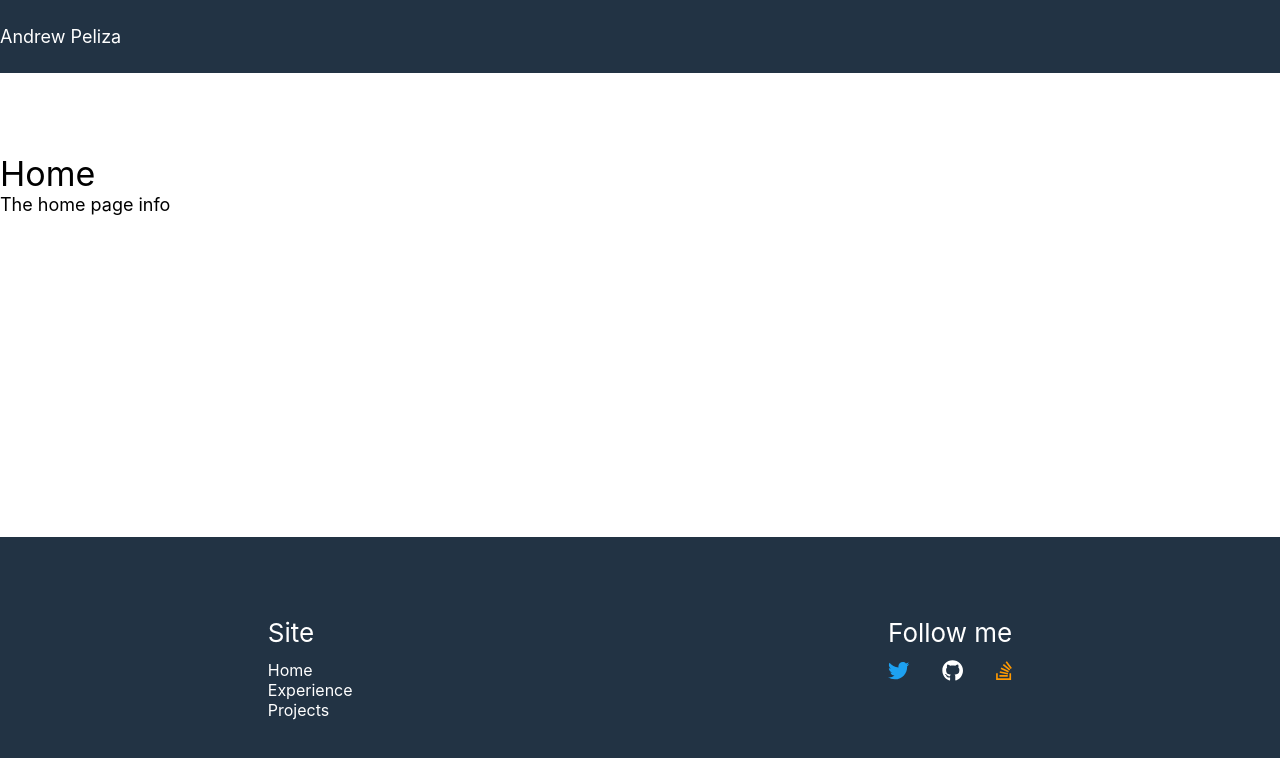
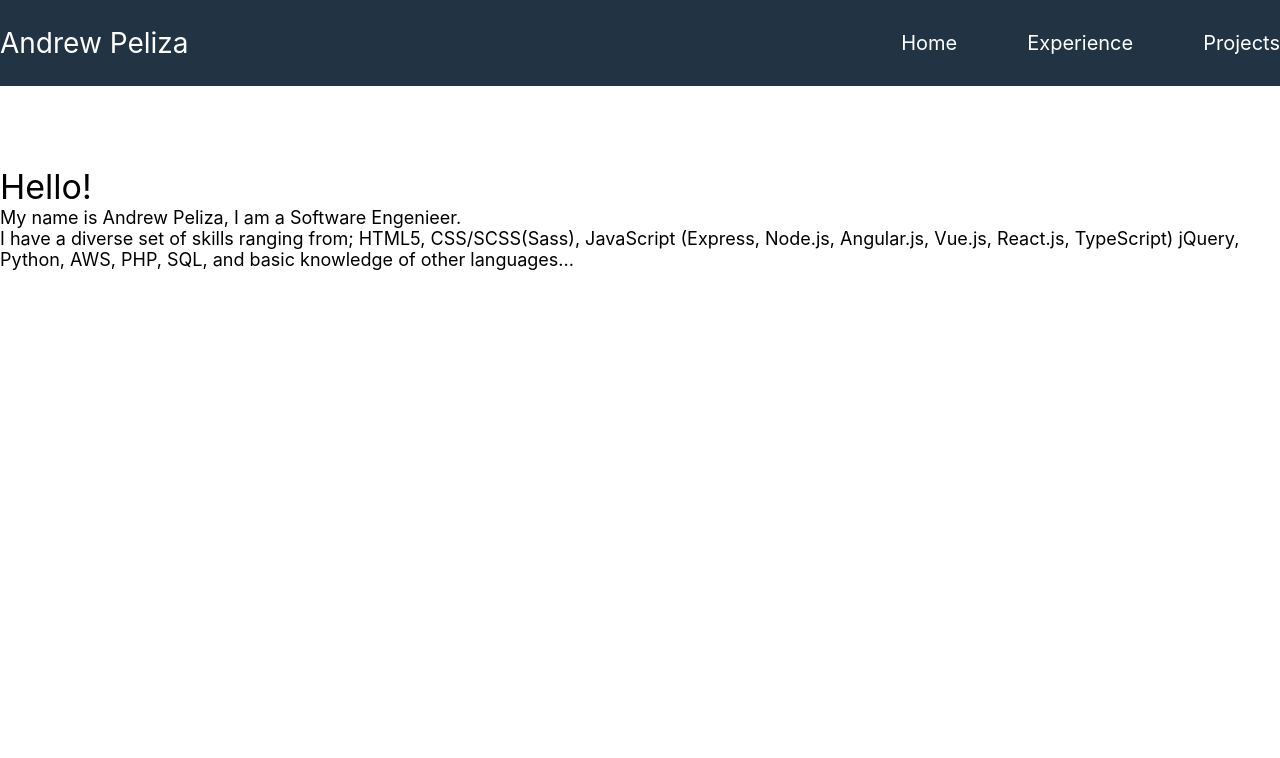
Before and after one commit to jbrearley/El_Site, a React (Create React App) app: page / in a window 1280 px wide. Shown: the top 758 px of the page. Built offline with nearby package versions, Linux system fonts and the light colour scheme.

Commit message:
Footer removed, added content to main page, design changes.

```diff
--- a/src/App.js
+++ b/src/App.js
@@ -2,7 +2,7 @@ import React from 'react';
 import { Route, Switch, Redirect } from 'react-router-dom';
 
 import Header from './components/Header/Header';
-import Footer from './components/Footer/Footer';
+// import Footer from './components/Footer/Footer';
 import Home from './containers/Home/Home';
 import Experience from './containers/Experience/Experience';
 import Projects from './containers/Projects/Projects';
@@ -22,7 +22,7 @@ function App() {
     <React.Fragment>
       <Header />
       {routes}
-      <Footer />
+      {/* <Footer /> */}
     </React.Fragment>
   );
 }
--- a/src/App.scss
+++ b/src/App.scss
@@ -6,7 +6,3 @@
 .flex-row {
   display: flex;
 }
-
-.footer-container {
-  justify-content: space-around;
-}
--- a/src/components/Footer/Footer.scss
+++ b/src/components/Footer/Footer.scss
@@ -18,6 +18,10 @@ footer {
 
   .footer-header {
     margin-bottom: 12px;
+  }
+
+  .footer-container {
+    justify-content: space-between;
   }
 
   .footer-ul {
--- a/src/components/Header/Header.js
+++ b/src/components/Header/Header.js
@@ -1,4 +1,5 @@
 import React from 'react';
+import { Link, withRouter } from 'react-router-dom';
 
 import './Header.scss';
 
@@ -6,10 +7,23 @@ const Header = () => {
   return (
     <header>
       <div className='wrapper'>
-        <p>Andrew Peliza</p>
+        <nav>
+          <h3>Andrew Peliza</h3>
+          <ul className='nav-list'>
+            <li>
+              <Link to='/'>Home</Link>
+            </li>
+            <li>
+              <Link to='/experience'>Experience</Link>
+            </li>
+            <li>
+              <Link to='/projects'>Projects</Link>
+            </li>
+          </ul>
+        </nav>
       </div>
     </header>
   );
 };
 
-export default Header;
+export default withRouter(Header);
--- a/src/components/Header/Header.scss
+++ b/src/components/Header/Header.scss
@@ -2,4 +2,30 @@ header {
   background-color: #223344;
   color: #fff;
   padding: 26px 0;
+
+  nav {
+    display: flex;
+    width: 100%;
+
+    h3 {
+      width: 20%;
+    }
+  }
+
+  .nav-list {
+    display: flex;
+    flex-flow: row;
+    justify-content: flex-end;
+    width: 80%;
+
+    li {
+      font-size: 20px;
+      line-height: 1.7;
+      //margin-right: 70px;
+    }
+
+    li:not(:last-child) {
+      margin-right: 70px;
+    }
+  }
 }
--- a/src/containers/Home/Home.js
+++ b/src/containers/Home/Home.js
@@ -7,8 +7,16 @@ function Home() {
     <section className='section'>
       <div className='wrapper'>
         <article>
-          <h2>Home</h2>
-          <p>The home page info</p>
+          <h2>Hello!</h2>
+          <p>My name is Andrew Peliza, I am a Software Engenieer.</p>
+          <p>
+            I have a diverse set of skills ranging from; HTML5, CSS/SCSS(Sass),
+            JavaScript (Express, Node.js, Angular.js, Vue.js, React.js,
+            TypeScript) jQuery, Python, AWS, PHP, SQL, and basic knowledge of
+            other languages...
+          </p>
+          <p></p>
+          <p></p>
         </article>
       </div>
     </section>
```
